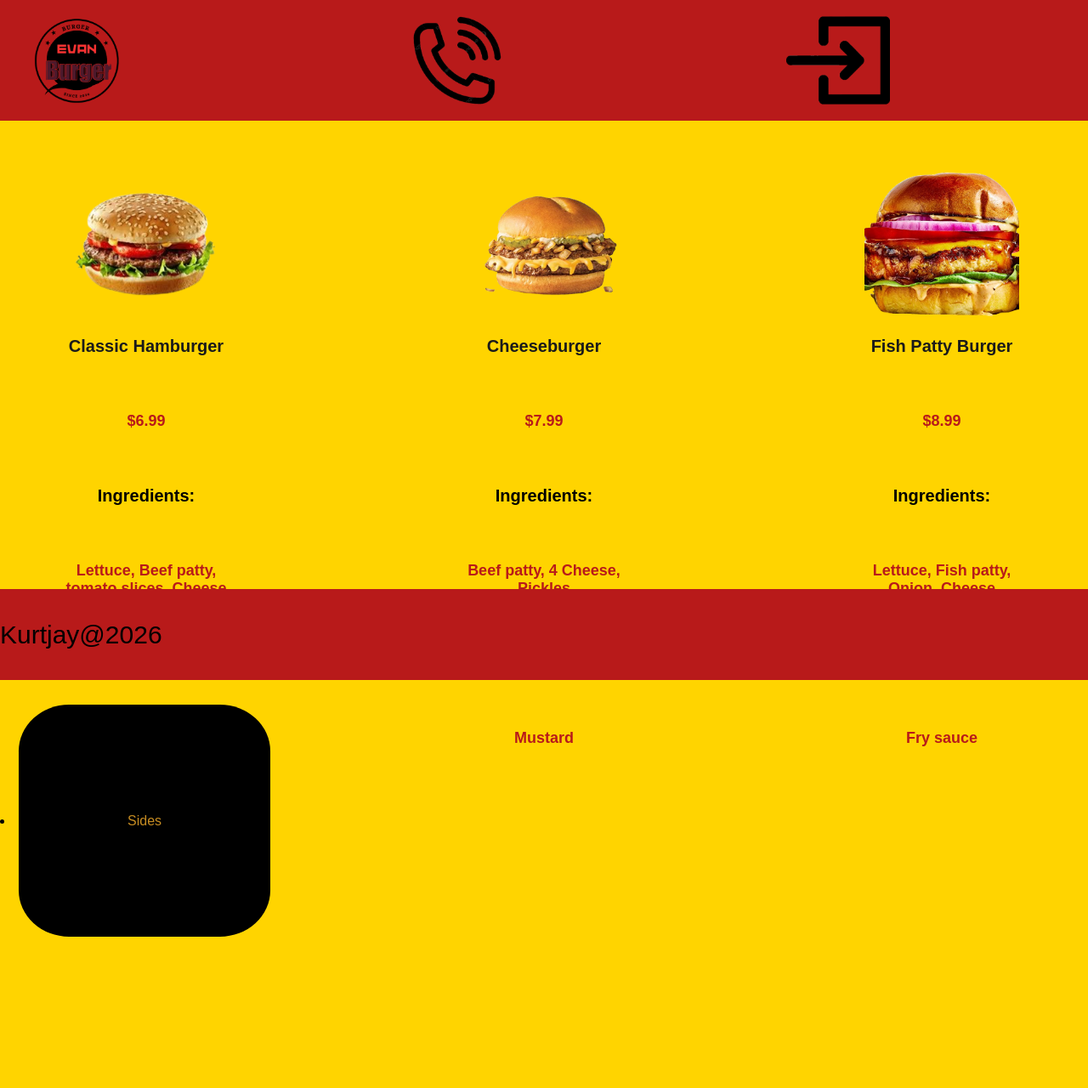
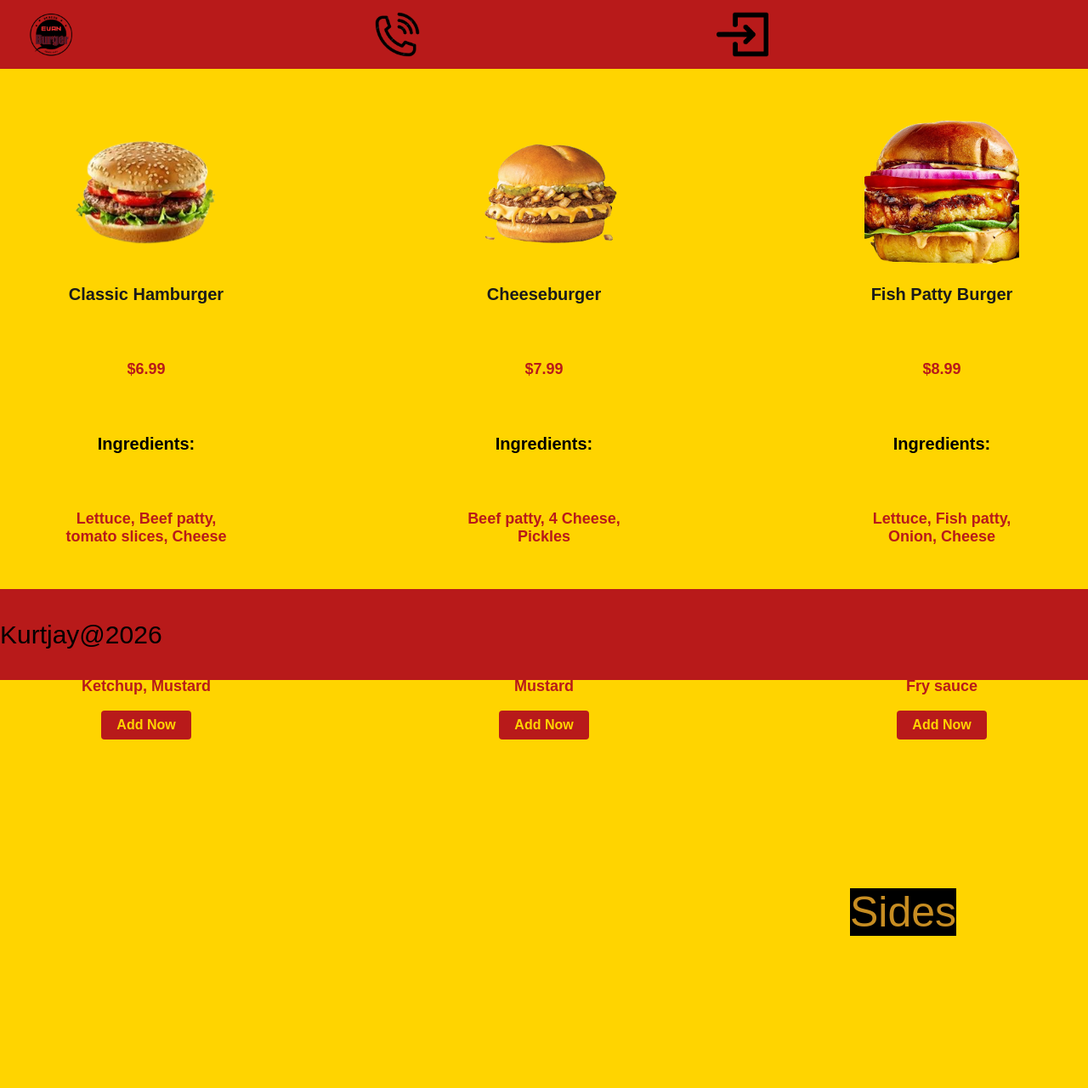
Before and after one commit to pishhy/Assessment, a Flask app: page /menu in a window 1280 px wide. Shown: the whole page at 85% size. Before the commit the page ends 1102 px from the top, so only its background shows below. Run offline with Flask 3, Linux system fonts and the light colour scheme; data comes from the database, SQL or seed files in the repository; some web fonts are replaced.

Commit message:
I added a add-now button on my menus html. I made some changes on the layout design to make it look good.

```diff
--- a/static/CSS/style.css
+++ b/static/CSS/style.css
@@ -31,12 +31,12 @@ body{
   .header{
     display: flex;
     align-items: center;
-    justify-content: space-between;
+    justify-content: center;
     padding: 10px 30px;
   }
 
   .header img{
-    width: 60px;
+    width: 10px;
     height: auto;
     display: block;
   }
@@ -123,6 +123,15 @@ body{
   font-weight: bold;
 }
 
+
+.menus-sides-button{
+  border: 5%;
+  padding: 5%;
+  margin-bottom: 5%;
+  margin-left: 70%;
+  font-size: 50px;
+}
+
 .sides-columns{
   display: flex;
   justify-content: space-around;
--- a/templates/layout.html
+++ b/templates/layout.html
@@ -17,21 +17,18 @@
 
 
             <div class="head">
-                <a href="/"><img src="static/images/burger-logo.png" alt="Burger logo" style="width: 30%;" >
+                <a href="/"><img src="static/images/burger-logo.png" alt="Burger logo" style="width: 15%;" >
                     </a>
             </div>
 
-
-
-
             <div class="con">
-                <a href="/contact"><img src="static/images/contact.png" alt="contact logo" style="width: 30%; margin-left: 10%;" >
+                <a href="/contact"><img src="static/images/contact.png" alt="contact logo" style="width: 15%;" >
                     </a>
             </div>
 
             <div>
                 <div class="log">
-                    <a href="/login"><img src="static/images/login-logo.png" alt="login logo" style="width: 30%; margin-left: 20%" >
+                    <a href="/login"><img src="static/images/login-logo.png" alt="login logo" style="width: 15%;" >
                         </a>
                 </div>
             </div>
--- a/templates/menus.html
+++ b/templates/menus.html
@@ -12,12 +12,13 @@
         <p>{{ item.ingredients }}</p>
         <h3>Condiments: </h3>
         <p>{{ item.condiments }}</p>
+        <button type="button" class="add-now-btn">Add Now</button>
     </div>
     {% endfor %}
 </div>
 
-<div>
-    <li><a href="/sides" style="background-color: black; color: #C78D22; padding: 10%; border-radius: 20%;">Sides</a></li>
+<div class="menus-sides-button">
+    <ul><a href="/sides" style="background-color: black; color: #C78D22;">Sides</a></ul>
 </div>
 
 {% endblock %}
```
